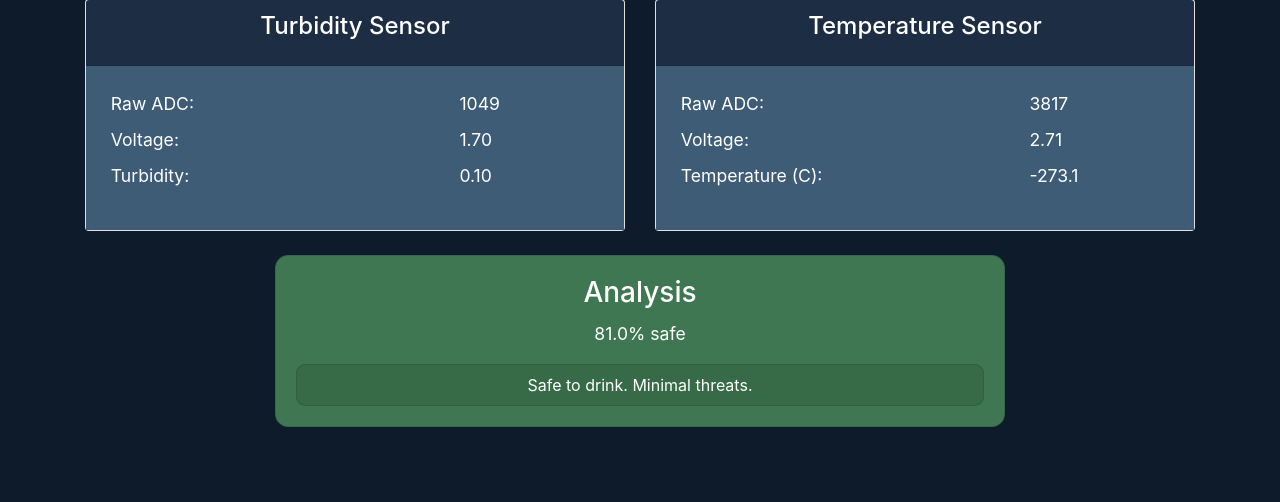
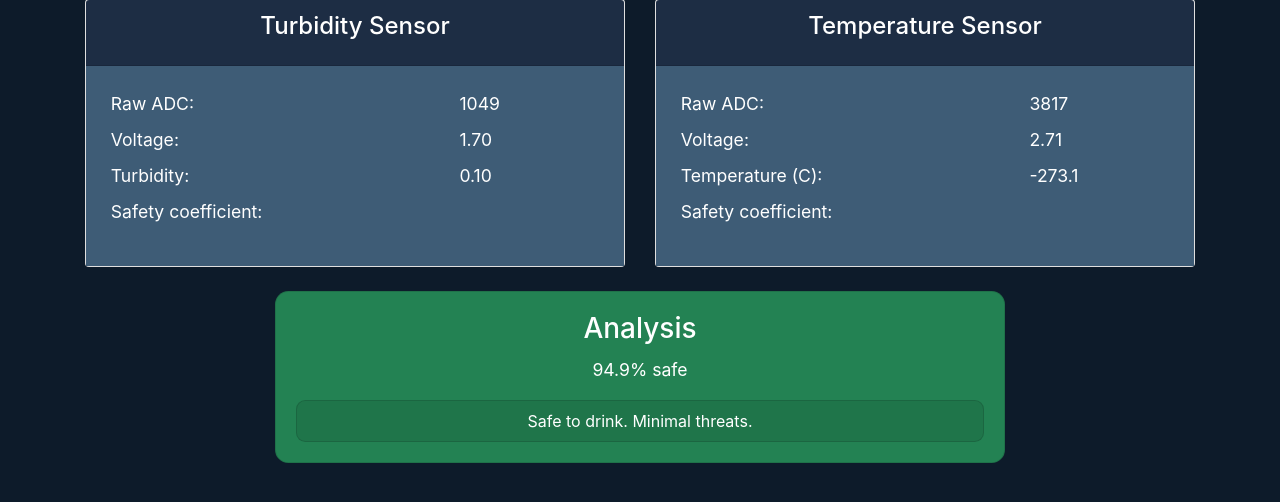
Before and after one commit to bulaya-ute/WaterAnalysis, a Flask app: page / in a window 1280 px wide. Shown: the part 177-679 px from the top of the page. Run offline with Flask 3, Linux system fonts and the light colour scheme; some libraries are stand-ins or nearby versions.

Commit message:
Calibrated turbidity sensor and final safety rating is square root of products of individual safety ratings.

```diff
--- a/app.py
+++ b/app.py
@@ -10,7 +10,7 @@
 unsafe_color = "#dc3545"  # Color for 0% safe
 sensor_timeout = 5  # time in seconds. If elapsed without getting a request from the sensor, it is assumed offline
 sensor_last_online = None
-temp_offset = -14  # To calibrate the temperature readings
+temp_offset = 0  # To calibrate the temperature readings
 
 # Global variable to store sensor data
 _dummy_data = {'temperature_sensor': {'rawADC': 3817, 'voltage': 2.71, 'temperature': -273.1499939},
@@ -42,7 +42,7 @@
         data["analysis"].update(analysis_data)
         print(f"Data received: {json_data}")
         print(f"Analysis data received: {analysis_data}")
-        return jsonify({"status": "success"}), 200
+        return jsonify({"status": "success", "safety_rating": analysis_data["safety_rating"]}), 200
     return jsonify({"status": "error"}), 400
 
 
--- a/templates/index.html
+++ b/templates/index.html
@@ -42,6 +42,10 @@
                             <td class="col-A">Turbidity:</td>
                             <td id="turbidity" class="col-B">{{ data.turbidity }}</td>
                         </tr>
+                        <tr>
+                            <td class="col-A">Safety coefficient:</td>
+                            <td id="turb_safety" class="col-B">{{ data.analysis.turb_safety }}</td>
+                        </tr>
                         </tbody>
                     </table>
                 </div>
@@ -64,7 +68,11 @@
                         </tr>
                         <tr>
                             <td class="col-A">Temperature (C):</td>
-                            <td id="temperature" class="col-B">{{ data.temperature_sensor.temperature }}C</td>
+                            <td id="temperature" class="col-B">{{ data.temperature_sensor.temperature }}</td>
+                        </tr>
+                        <tr>
+                            <td class="col-A">Safety coefficient:</td>
+                            <td id="temp_safety" class="col-B">{{ data.analysis.temp_safety }}</td>
                         </tr>
                         </tbody>
                     </table>
--- a/utils.py
+++ b/utils.py
@@ -24,17 +24,19 @@
     def scale(x):
         return ((1 / (1 + 2 ** (-x))) - 0.5) * 2
 
-    upper_temp, lower_temp = 37, 20
+    lower_temp, upper_temp = 20, 37
     mid_temp = (upper_temp + lower_temp) / 2
 
     # Temperature safety rating
-    temp_safety = scale(abs((temperature - mid_temp) / 4)) ** 3
+    temp_safety = scale(abs((temperature - mid_temp) / 4))
 
     # Turbidity safety rating
-    turbidity_safety = (1.0 - turbidity) ** 2
+    turbidity_safety = (1.0 - turbidity)
 
     # Final safety rating
-    final_safety_rating = temp_safety * turbidity_safety
+    final_safety_rating = (temp_safety * turbidity_safety) ** 0.5
+
+    print(f"Turbidity safety: {turbidity_safety}, Temp safety: {temp_safety}, Final: {final_safety_rating}")
 
     # Determine description
     if final_safety_rating >= 0.8:
```
Also changed, not shown: 1 other file.
